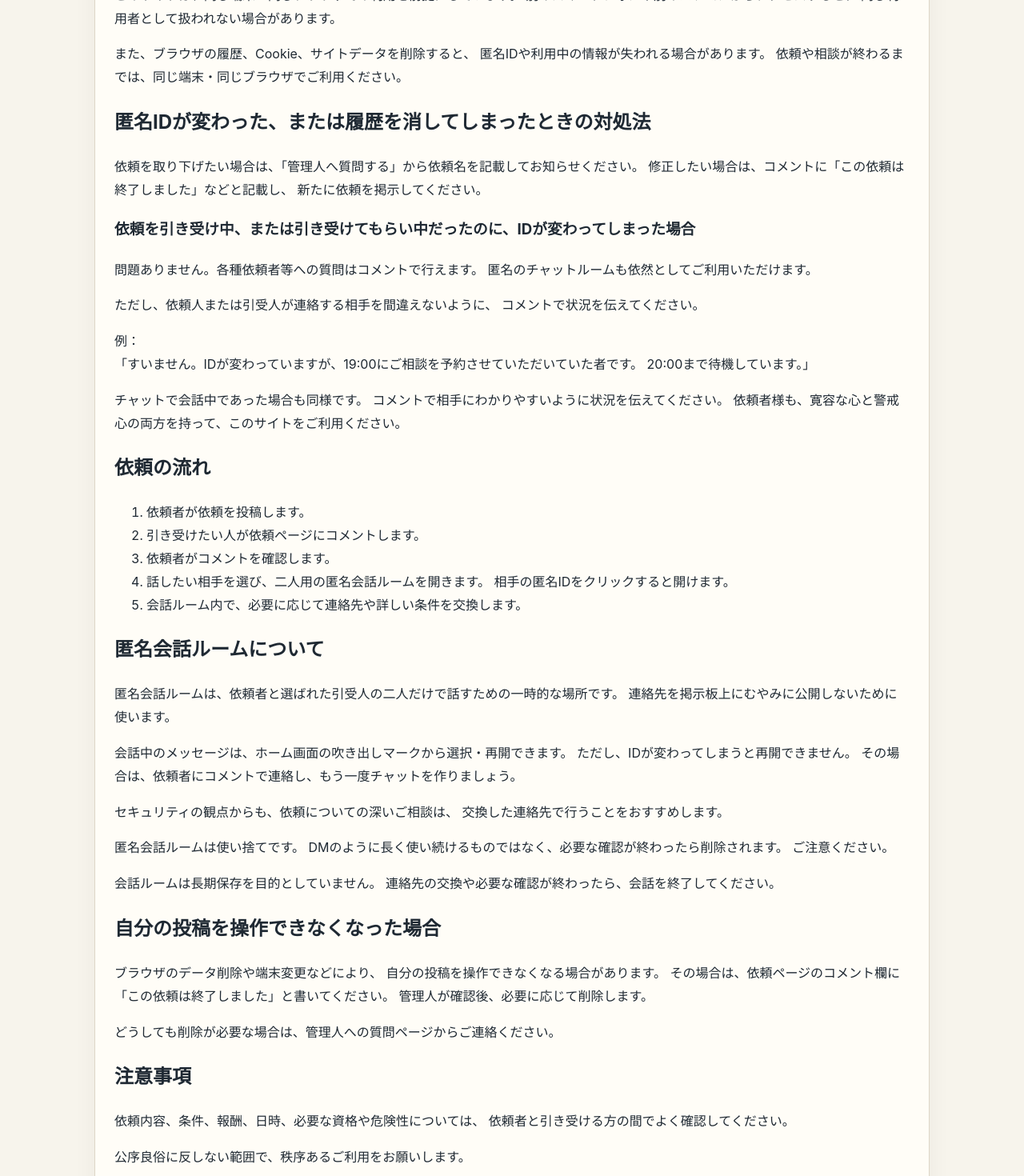
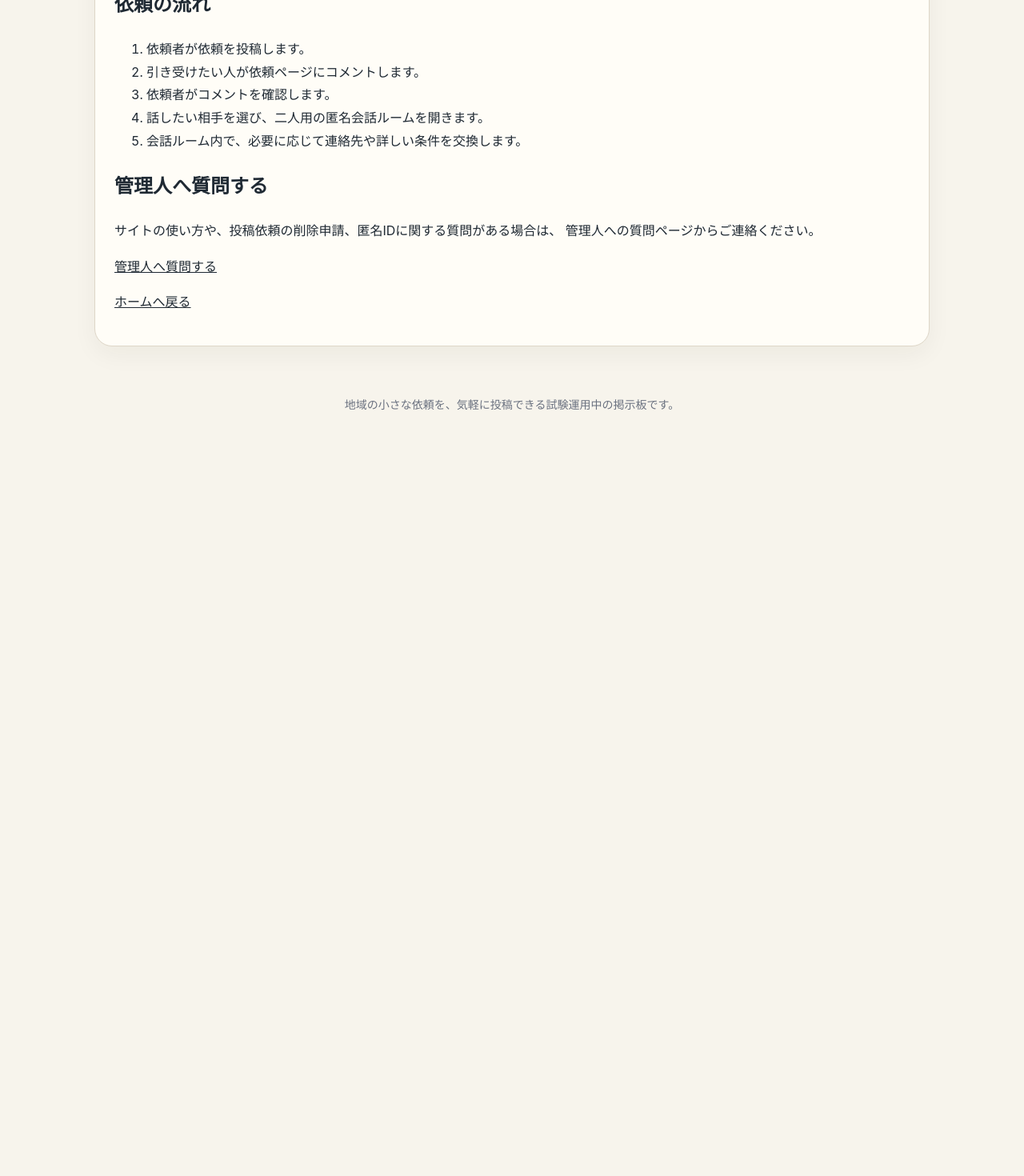
Before and after one commit to free-request-board/free-request-board, a Next.js app in the folder free-request-board-initial/: page /help in a window 1280 px wide. Shown: the part 660-2130 px from the top of the page at 80% size. After the commit the page ends 1238 px from the top, so only its background shows below. Built offline with nearby package versions, Linux system fonts and the light colour scheme.

Commit message:
Update page.tsx

```diff
--- a/free-request-board-initial/app/help/page.tsx
+++ b/free-request-board-initial/app/help/page.tsx
@@ -10,8 +10,7 @@ export default function HelpPage() {
 
         <h2>このサイトについて</h2>
         <p>
-          このサイトは、掃除、片付け、買い物、空き家確認、軽作業、探しもの相談など、
-          地域の小さな困りごとを投稿できる掲示板です。
+          このサイトは、地域の小さな困りごとを投稿できる試験運用中の掲示板です。
         </p>
 
         <h2>匿名IDについて</h2>
@@ -20,56 +19,11 @@ export default function HelpPage() {
           サイトにアクセスした人へ自動的に匿名IDを付ける方式を使用します。
         </p>
 
-        <p>
-          匿名IDは、依頼投稿、コメント、匿名の一時会話ルームなどで、
-          「どの利用者か」を区別するために使います。
-          コメントは誰でも書き込めます。依頼に対しての疑問などをご記載ください。
-        </p>
-
         <h2>同じ端末・同じブラウザで使ってください</h2>
         <p>
           このサイトは、同じ端末・同じブラウザでの利用を前提にしています。
-          別のスマートフォンや別のパソコンからアクセスすると、
+          別の端末からアクセスしたり、ブラウザの履歴、Cookie、サイトデータを削除したりすると、
           同じ利用者として扱われない場合があります。
-        </p>
-
-        <p>
-          また、ブラウザの履歴、Cookie、サイトデータを削除すると、
-          匿名IDや利用中の情報が失われる場合があります。
-          依頼や相談が終わるまでは、同じ端末・同じブラウザでご利用ください。
-        </p>
-
-        <h2>匿名IDが変わった、または履歴を消してしまったときの対処法</h2>
-
-        <p>
-          依頼を取り下げたい場合は、「管理人へ質問する」から依頼名を記載してお知らせください。
-          修正したい場合は、コメントに「この依頼は終了しました」などと記載し、
-          新たに依頼を掲示してください。
-        </p>
-
-        <h3>依頼を引き受け中、または引き受けてもらい中だったのに、IDが変わってしまった場合</h3>
-
-        <p>
-          問題ありません。各種依頼者等への質問はコメントで行えます。
-          匿名のチャットルームも依然としてご利用いただけます。
-        </p>
-
-        <p>
-          ただし、依頼人または引受人が連絡する相手を間違えないように、
-          コメントで状況を伝えてください。
-        </p>
-
-        <p>
-          例：
-          <br />
-          「すいません。IDが変わっていますが、19:00にご相談を予約させていただいていた者です。
-          20:00まで待機しています。」
-        </p>
-
-        <p>
-          チャットで会話中であった場合も同様です。
-          コメントで相手にわかりやすいように状況を伝えてください。
-          依頼者様も、寛容な心と警戒心の両方を持って、このサイトをご利用ください。
         </p>
 
         <h2>依頼の流れ</h2>
@@ -77,64 +31,9 @@ export default function HelpPage() {
           <li>依頼者が依頼を投稿します。</li>
           <li>引き受けたい人が依頼ページにコメントします。</li>
           <li>依頼者がコメントを確認します。</li>
-          <li>
-            話したい相手を選び、二人用の匿名会話ルームを開きます。
-            相手の匿名IDをクリックすると開けます。
-          </li>
-          <li>
-            会話ルーム内で、必要に応じて連絡先や詳しい条件を交換します。
-          </li>
+          <li>話したい相手を選び、二人用の匿名会話ルームを開きます。</li>
+          <li>会話ルーム内で、必要に応じて連絡先や詳しい条件を交換します。</li>
         </ol>
-
-        <h2>匿名会話ルームについて</h2>
-        <p>
-          匿名会話ルームは、依頼者と選ばれた引受人の二人だけで話すための一時的な場所です。
-          連絡先を掲示板上にむやみに公開しないために使います。
-        </p>
-
-        <p>
-          会話中のメッセージは、ホーム画面の吹き出しマークから選択・再開できます。
-          ただし、IDが変わってしまうと再開できません。
-          その場合は、依頼者にコメントで連絡し、もう一度チャットを作りましょう。
-        </p>
-
-        <p>
-          セキュリティの観点からも、依頼についての深いご相談は、
-          交換した連絡先で行うことをおすすめします。
-        </p>
-
-        <p>
-          匿名会話ルームは使い捨てです。
-          DMのように長く使い続けるものではなく、必要な確認が終わったら削除されます。
-          ご注意ください。
-        </p>
-
-        <p>
-          会話ルームは長期保存を目的としていません。
-          連絡先の交換や必要な確認が終わったら、会話を終了してください。
-        </p>
-
-        <h2>自分の投稿を操作できなくなった場合</h2>
-        <p>
-          ブラウザのデータ削除や端末変更などにより、
-          自分の投稿を操作できなくなる場合があります。
-          その場合は、依頼ページのコメント欄に「この依頼は終了しました」と書いてください。
-          管理人が確認後、必要に応じて削除します。
-        </p>
-
-        <p>
-          どうしても削除が必要な場合は、管理人への質問ページからご連絡ください。
-        </p>
-
-        <h2>注意事項</h2>
-        <p>
-          依頼内容、条件、報酬、日時、必要な資格や危険性については、
-          依頼者と引き受ける方の間でよく確認してください。
-        </p>
-
-        <p>
-          公序良俗に反しない範囲で、秩序あるご利用をお願いします。
-        </p>
 
         <h2>管理人へ質問する</h2>
         <p>
```
